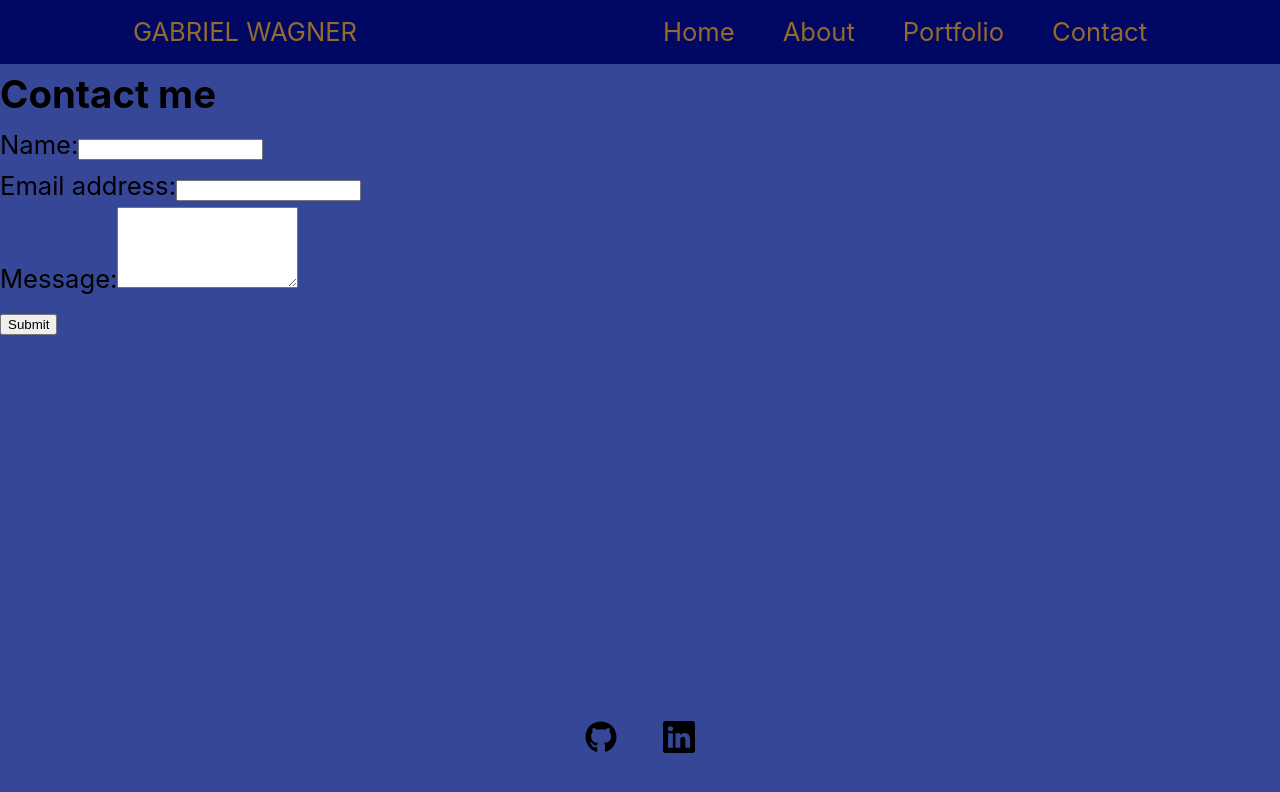
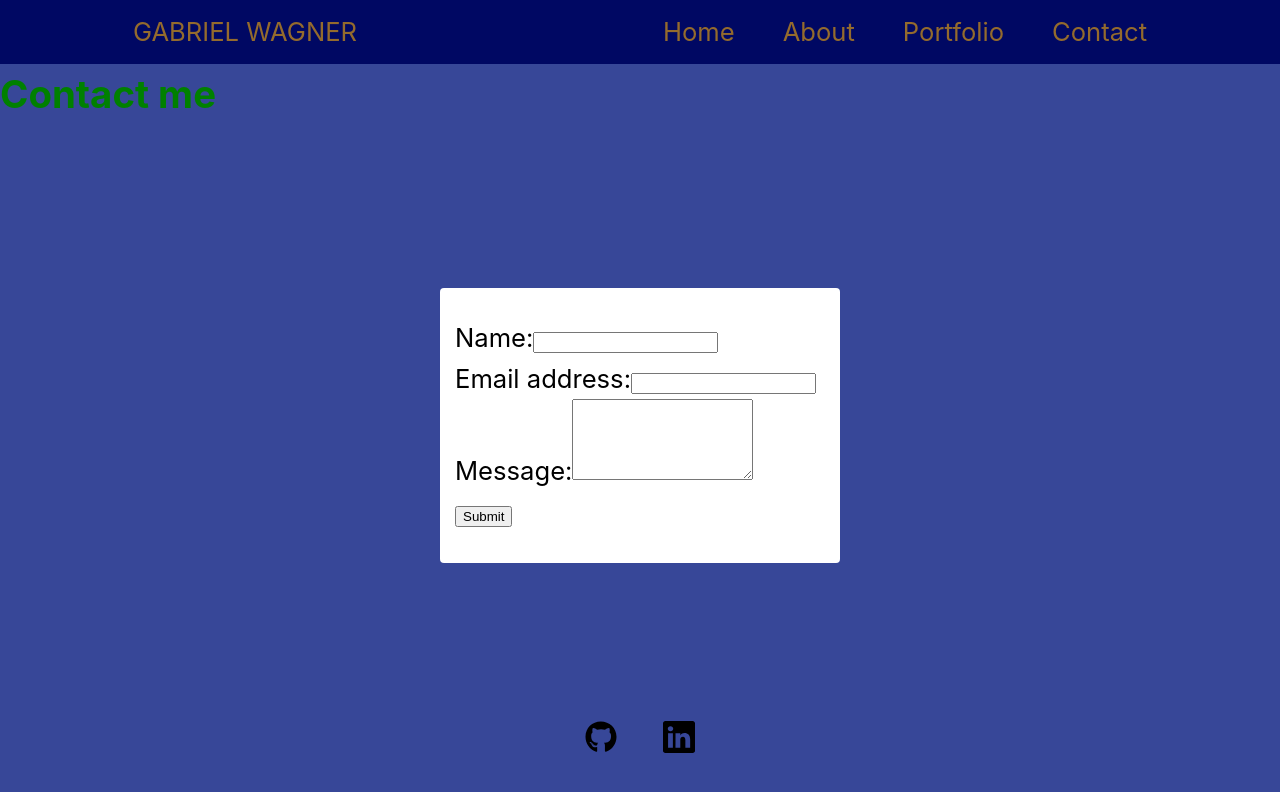
Before and after one commit to wagnergabe/React_Portfolio, a React (Create React App) app: page /contact in a window 1280 px wide. Shown: the top 792 px of the page. Built offline with nearby package versions, Linux system fonts and the light colour scheme.

Commit message:
contact form updated, css needs work

```diff
--- a/src/App.css
+++ b/src/App.css
@@ -22,6 +22,29 @@ a {
   color: #946B2D;
 }
 
+h1 {
+  color: green;
+}
+
+/*Contact Form*/
+#container {
+  display: flex;
+  justify-content: center;
+  align-items: center;
+  position: relative;
+  width: 100%;
+  height: auto;
+  min-height: 600px;
+  padding: 20px;
+}
+
+#contact-form {
+    width: 100%;
+    max-width: 400px;
+    padding: 30px 15px;
+    border-radius: 4px;
+    background-color: #fff;
+}
 /*Navigation Component*/
 
 .nav{
--- a/src/components/Contact/index.js
+++ b/src/components/Contact/index.js
@@ -38,7 +38,8 @@ function Contact() {
 
   return (
     <section>
-      <h1 data-testid="h1tag">Contact me</h1>
+      <h1 data="h1">Contact me</h1>
+      <div id='container'>
       <form id="contact-form" onSubmit={handleSubmit}>
         <div>
           <label htmlFor="name">Name:</label>
@@ -59,6 +60,7 @@ function Contact() {
         )}
         <button data-testid="button" type="submit">Submit</button>
       </form>
+      </div>
     </section>
   );
 }
```
